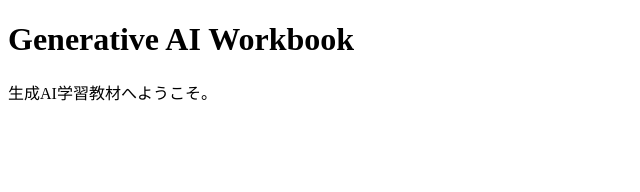
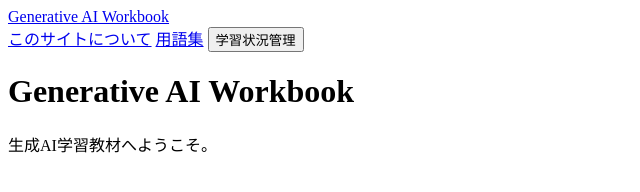
Before and after one commit to marks-dev/generative-ai-workbook, an Eleventy site: page src/index.md in a window 1280 px wide. Shown: the whole page, without its empty margins (0-640 px from the left). Built offline with nearby package versions, Linux system fonts and the light colour scheme; Eleventy itself is replaced by a stand-in of ours; files that its build step writes are made by us from their sources.

Commit message:
Implement common layout header

```diff
--- a/src/_includes/base.njk
+++ b/src/_includes/base.njk
@@ -6,7 +6,67 @@
   <title>{{ title }}</title>
 </head>
 <body>
-  <main>
+  <header class="site-header">
+    <div class="site-header__global">
+      <a class="site-header__logo" href="/">Generative AI Workbook</a>
+      <nav class="site-header__nav" aria-label="グローバルナビゲーション">
+        <a class="site-header__nav-link" href="/about/">このサイトについて</a>
+        <a class="site-header__nav-link" href="/glossary/">用語集</a>
+        <button class="site-header__nav-button" type="button" data-learning-progress-open>
+          学習状況管理
+        </button>
+      </nav>
+    </div>
+
+    <div class="site-header__context">
+      {% if breadcrumbs %}
+        <nav class="breadcrumb" aria-label="パンくずリスト">
+          <ol class="breadcrumb__list">
+            {% for item in breadcrumbs %}
+              <li class="breadcrumb__item">
+                {% if item.url and not loop.last %}
+                  <a class="breadcrumb__link" href="{{ item.url }}">{{ item.label }}</a>
+                {% else %}
+                  <span class="breadcrumb__current" aria-current="page">{{ item.label }}</span>
+                {% endif %}
+              </li>
+            {% endfor %}
+          </ol>
+        </nav>
+      {% endif %}
+
+      {% if difficulty or plan or service %}
+        <dl class="content-meta" aria-label="教材メタ情報">
+          {% if difficulty %}
+            <div class="content-meta__item">
+              <dt class="content-meta__label">難易度</dt>
+              <dd class="content-meta__value">{{ difficulty }}</dd>
+            </div>
+          {% endif %}
+          {% if plan %}
+            <div class="content-meta__item">
+              <dt class="content-meta__label">推奨プラン</dt>
+              <dd class="content-meta__value">{{ plan }}</dd>
+            </div>
+          {% endif %}
+          {% if service %}
+            <div class="content-meta__item">
+              <dt class="content-meta__label">利用サービス</dt>
+              <dd class="content-meta__value">{{ service | join(", ") }}</dd>
+            </div>
+          {% endif %}
+        </dl>
+      {% endif %}
+
+      {% if pageType == "content" and completionId %}
+        <button class="completion-button" type="button" data-completion-id="{{ completionId }}">
+          完了にする
+        </button>
+      {% endif %}
+    </div>
+  </header>
+
+  <main class="site-main">
     {{ content | safe }}
   </main>
 </body>
```
